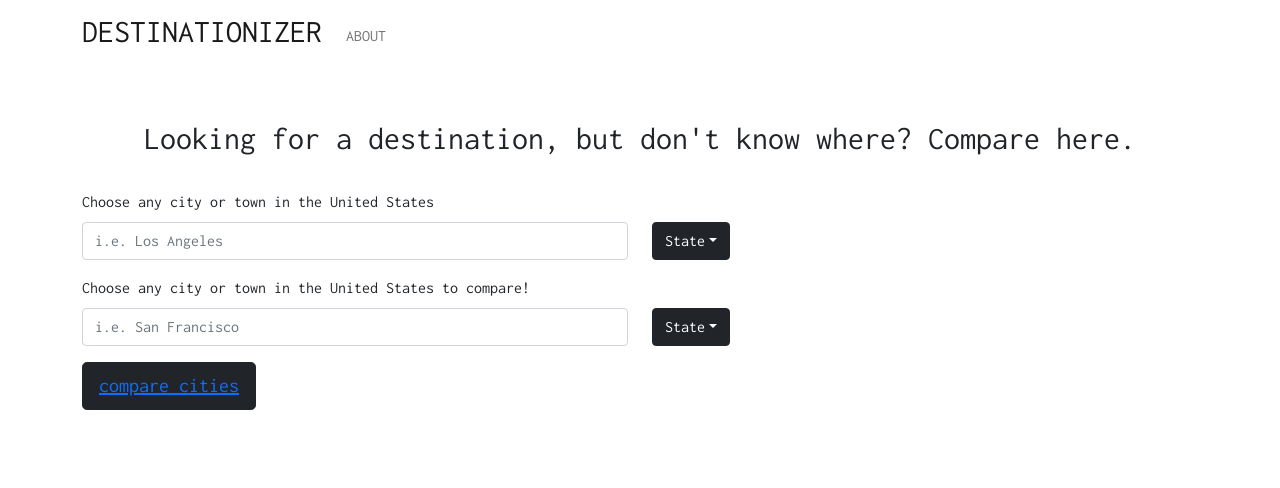
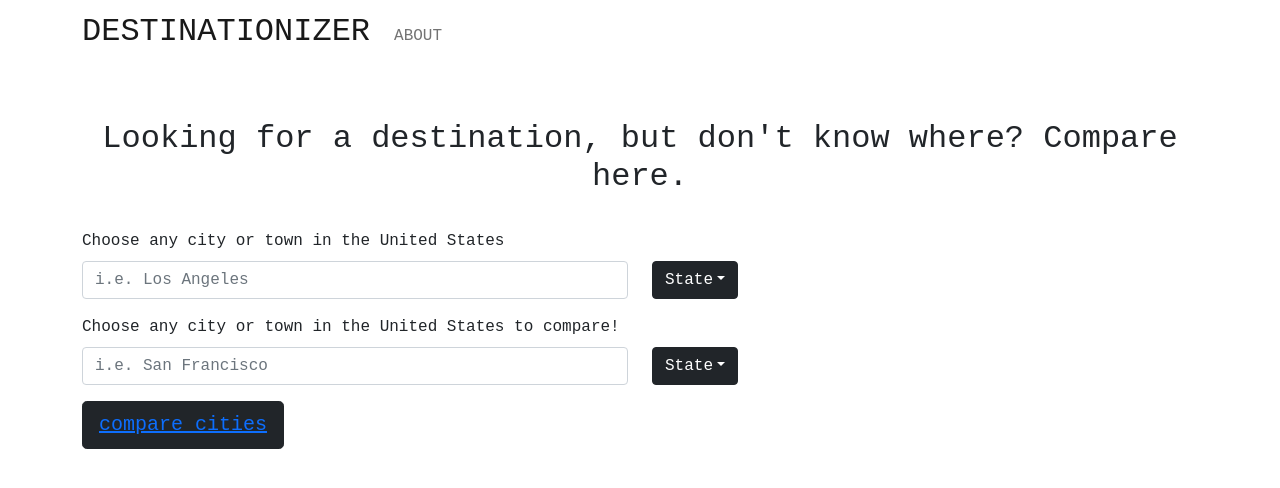
Before and after one commit to aimeemisaki/destinationizer, a React (Create React App) app: page / in a window 1280 px wide. Shown: the top 488 px of the page. Built offline with nearby package versions, Linux system fonts and the light colour scheme.

Commit message:
imports Michroma and Raleway google fonts in index.css

```diff
--- a/src/index.css
+++ b/src/index.css
@@ -1,5 +1,5 @@
 @import 'bootstrap/dist/css/bootstrap.min.css';
-@import url('https://fonts.googleapis.com/css2?family=Inconsolata:wght@300;400&display=swap');
+@import url('https://fonts.googleapis.com/css2?family=Michroma&family=Raleway:wght@300&display=swap');
 
 
 
```
